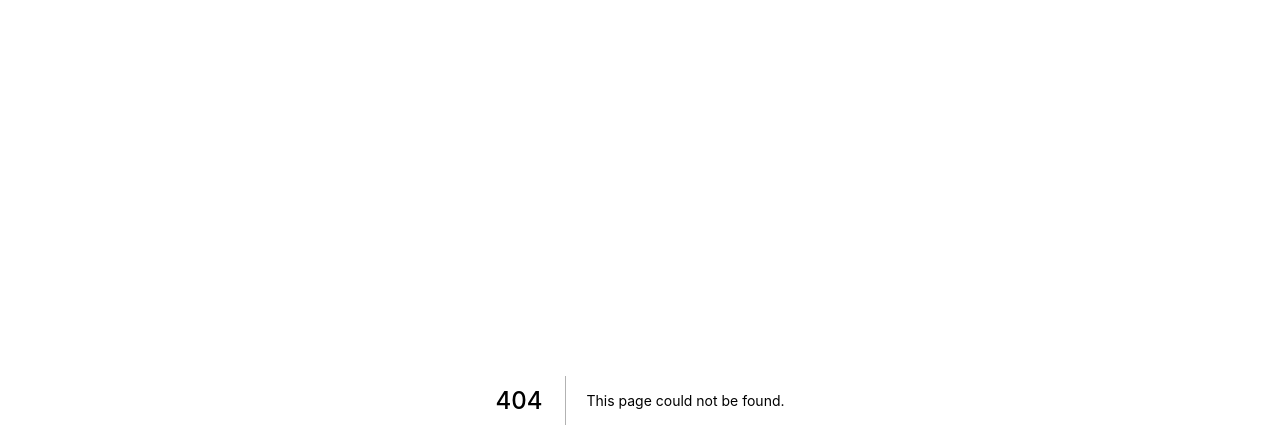
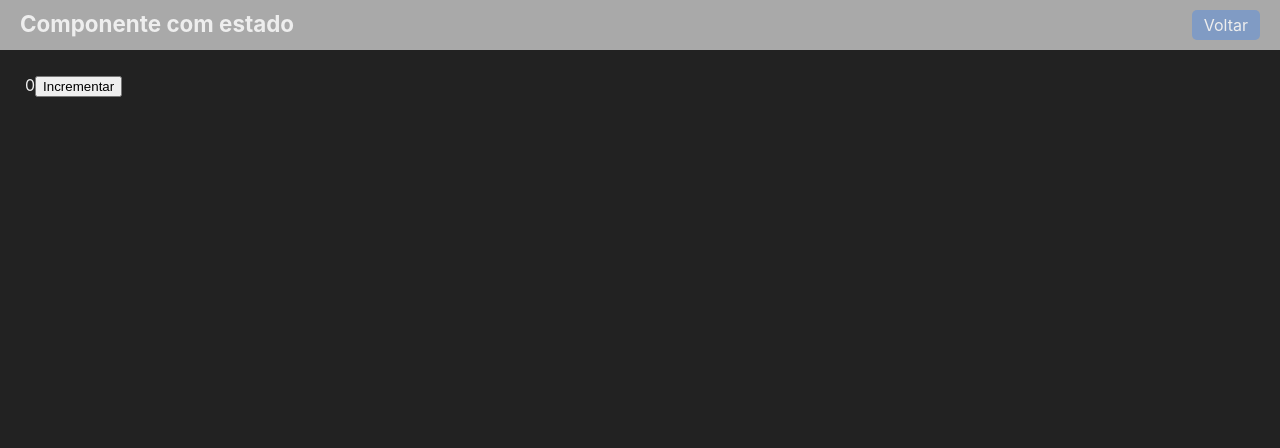
Before and after one commit to rafasarzi/nextjs, a Next.js app: page /estado in a window 1280 px wide. Before the commit this address had no page. Shown: the top 448 px of the page. Built offline with nearby package versions, Linux system fonts and the light colour scheme.

Commit message:
feature(): create state

```diff
--- /dev/null
+++ b/src/pages/estado.jsx
@@ -0,0 +1,19 @@
+import { useState } from "react";
+import Layout from "../components/Layout";
+
+export default function Estado() {
+
+    const [numero, setNumero] = useState(0)
+
+    function incrementar(){
+        setNumero(numero + 1)
+        console.log(setNumero);
+    }
+
+    return (
+        <Layout titulo="Componente com estado">
+            <span>{numero}</span>
+            <button onClick={incrementar}>Incrementar</button>
+        </Layout>
+    )
+}
```
